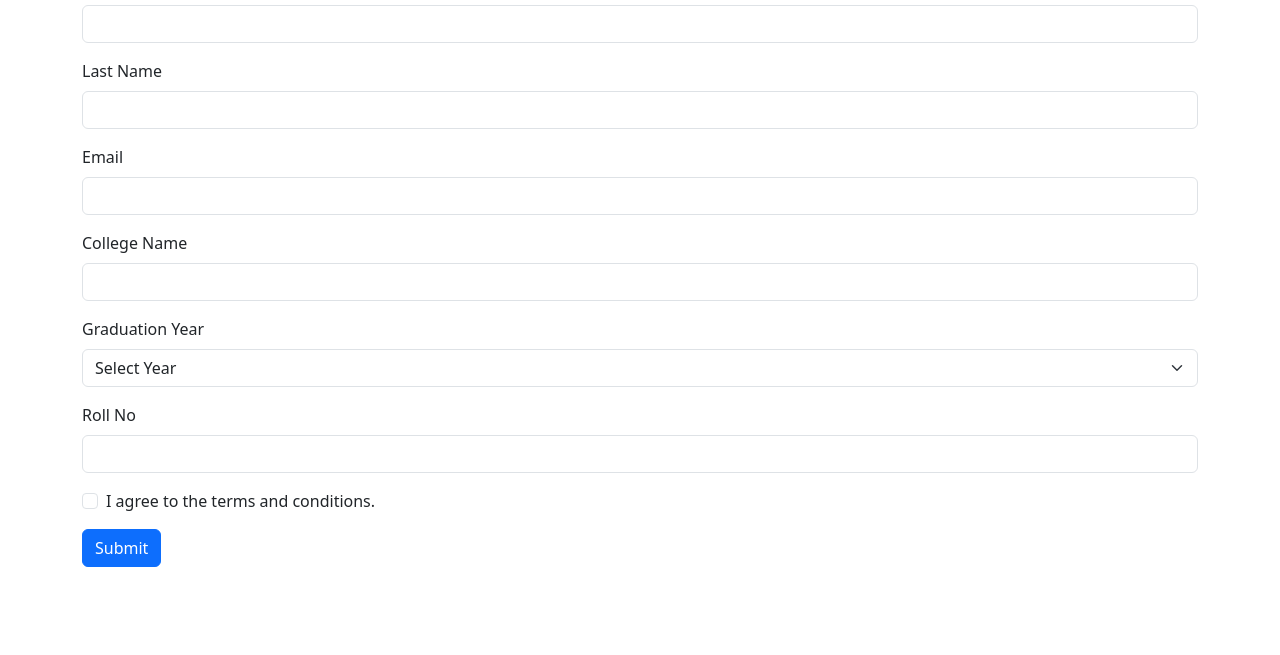
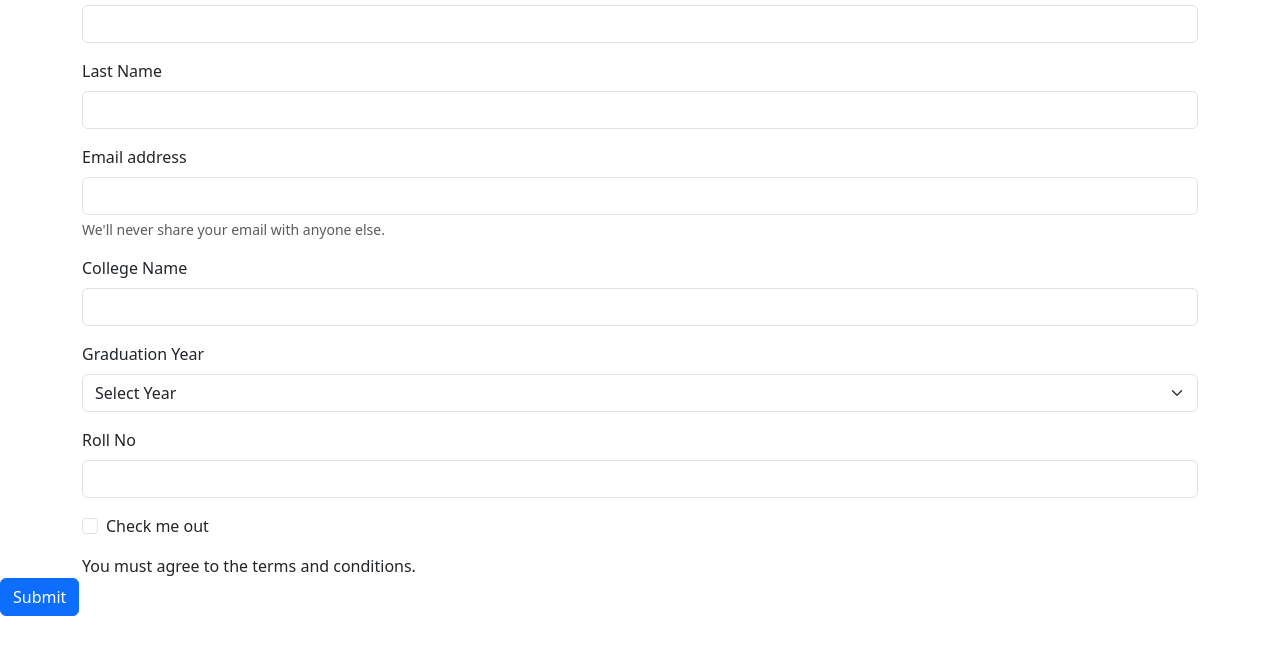
Before and after one commit to acciojob/bootstrap-form-easy-noumantannu06-glitch, a website: page main.html in a window 1280 px wide. Shown: the part 121-776 px from the top of the page. Drawn offline with nearby package versions, Linux system fonts and the light colour scheme.

Commit message:
created a submission

```diff
--- a/main.html
+++ b/main.html
@@ -27,11 +27,9 @@
                 </div>
             </div>
             <div class="mb-3">
-                <label for="email-input" class="form-label">Email</label>
-                <input type="email" class="form-control" id="email-input" required>
-                <div class="invalid-feedback">
-                    Please provide a valid email address.
-                </div>
+                <label for="exampleInputEmail1" class="form-label">Email address</label>
+                <input type="email" class="form-control" id="exampleInputEmail1" aria-describedby="emailHelp">
+                <div id="emailHelp" class="form-text">We'll never share your email with anyone else.</div>
             </div>
             <div class="mb-3">
                 <label for="college-input" class="form-label">College Name</label>
@@ -61,9 +59,9 @@
                 </div>
             </div>
             <div class="mb-3 form-check">
-                <input type="checkbox" class="form-check-input" id="conditions-checkbox" required>
-                <label class="form-check-label" for="conditions-checkbox">I agree to the terms and conditions.</label>
-                <div class="invalid-feedback">
+               <input type="checkbox" class="form-check-input" id="exampleCheck1">
+               <label class="form-check-label" for="exampleCheck1">Check me out</label>
+          </div>
                     You must agree to the terms and conditions.
                 </div>
             </div>
```
